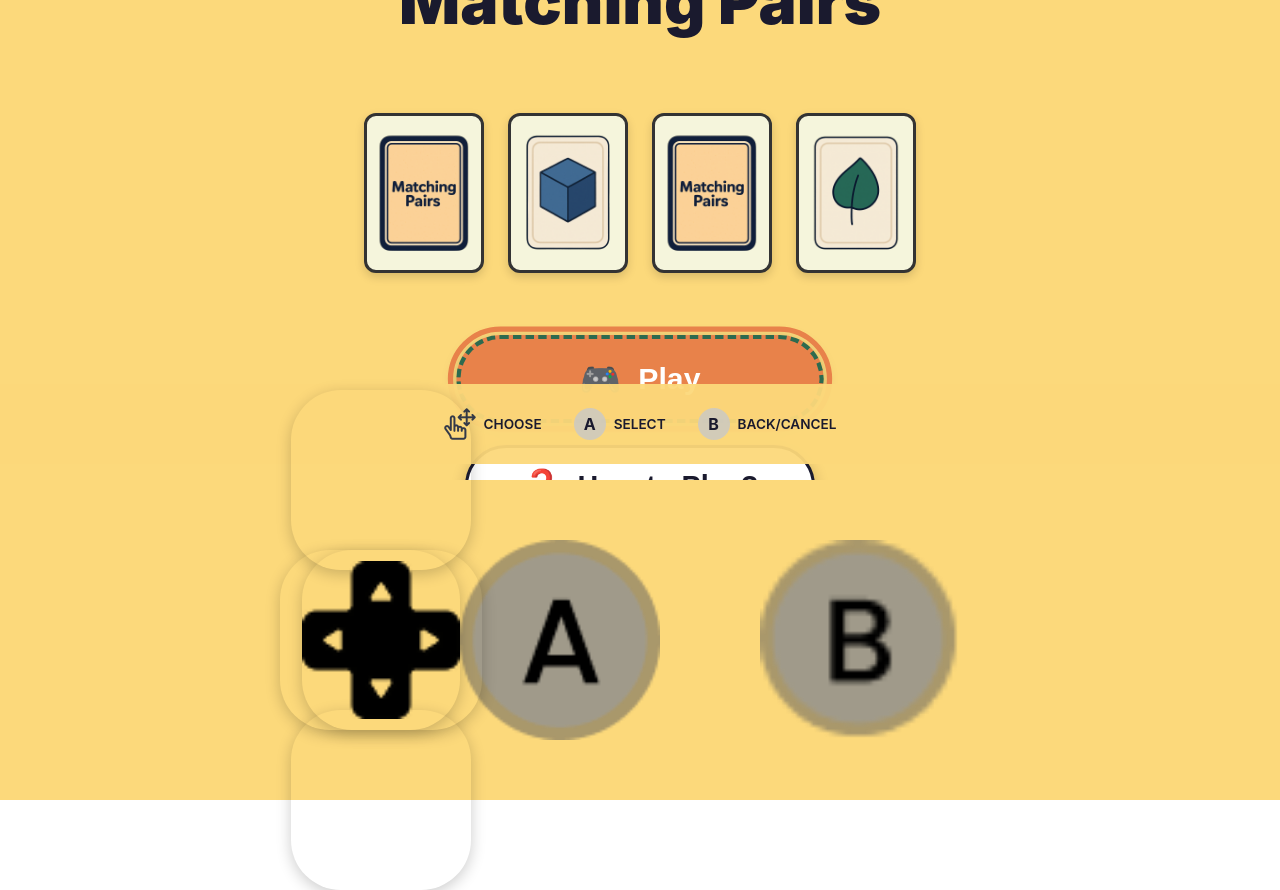
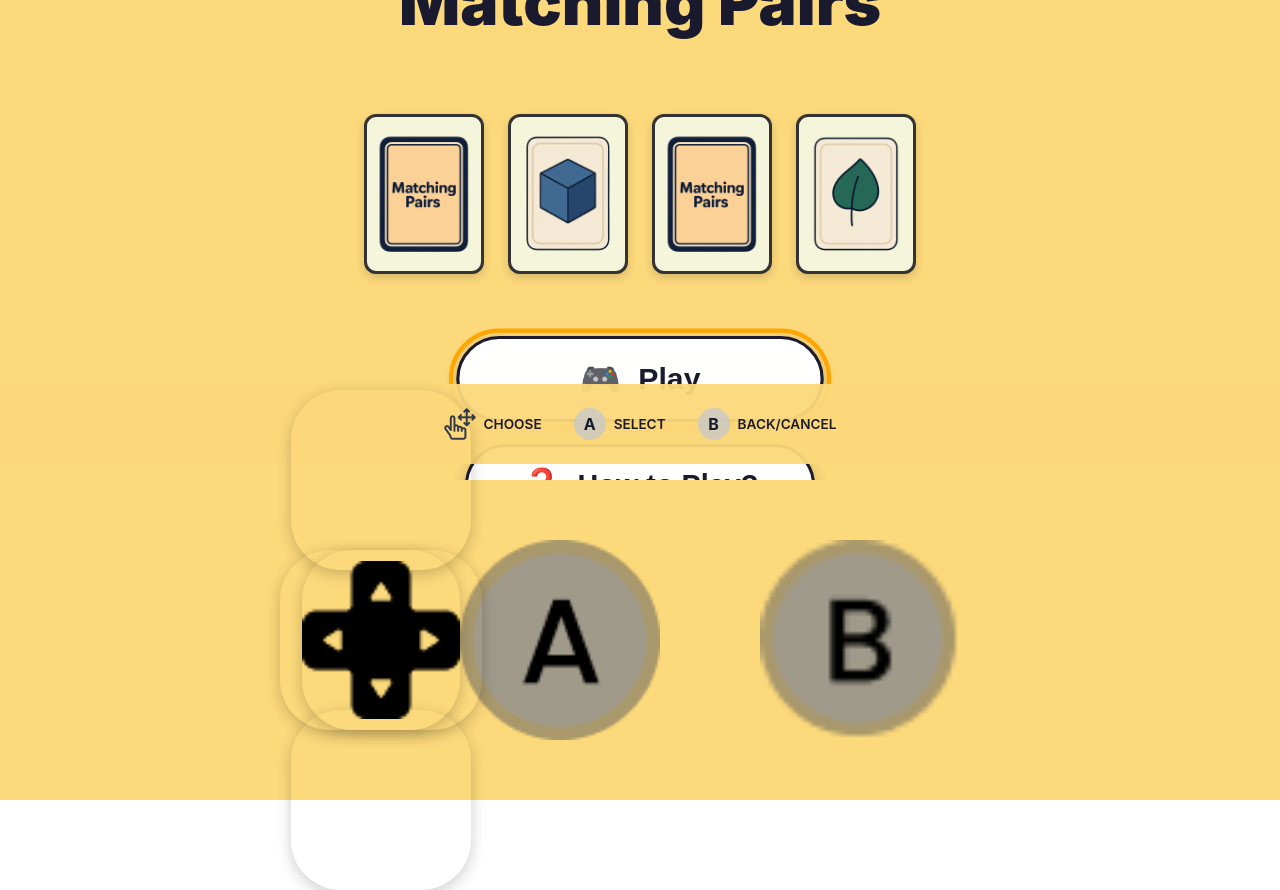
Before and after one commit to MikeQih/senior-connect-app, a React (Vite) app: page /game/matchingpairs/entry in a window 1280 px wide. Built offline with nearby package versions, Linux system fonts and the light colour scheme.

Commit message:
adjust the blinking mechanism of the game buttons at the entry page

```diff
--- a/src/pages/MatchingPairsEntry.css
+++ b/src/pages/MatchingPairsEntry.css
@@ -77,16 +77,15 @@
   border: 3px solid #1a1a2e;
   border-radius: 50px;
   cursor: pointer;
-  transition: all 0.3s;
   background: white;
   color: #1a1a2e;
   min-width: 350px;
 }
 
 .mp-entry-play {
-  border-style: dashed;
-  border-width: 4px;
-  border-color: #2d6a4f;
+  border-style: solid;
+  border-width: 3px;
+  border-color: #1a1a2e;
 }
 
 .mp-entry-play:hover {
@@ -97,6 +96,7 @@
 .mp-entry-tutorial {
   border-style: solid;
   border-width: 3px;
+  border-color: #1a1a2e;
 }
 
 .mp-entry-tutorial:hover {
@@ -112,12 +112,28 @@
   font-size: 1.8rem;
 }
 
+/* Blinking animation for background and border */
+@keyframes blinkButton {
+  0%, 100% {
+    background-color: #E8824A;
+    border-color: #E8824A;
+    border-style: dashed;
+    color: white;
+  }
+  50% {
+    background-color: white;
+    border-color: #1a1a2e;
+    border-style: solid;
+    color: #1a1a2e;
+  }
+}
+
 .mp-entry-btn.cursor {
-  outline: 5px solid #E8824A;
-  outline-offset: 3px;
-  background-color: #E8824A;
-  color: white;
   transform: scale(1.05);
+}
+
+.mp-entry-btn.blink {
+  animation: blinkButton 1s ease-in-out infinite;
 }
 
 /* Control hints */
--- a/src/pages/MatchingPairsEntry.jsx
+++ b/src/pages/MatchingPairsEntry.jsx
@@ -21,6 +21,32 @@ function MatchingPairsEntry() {
   const handleBack = () => {
     navigate('/game/select');
   };
+
+  // KEYBOARD INPUT
+  useEffect(() => {
+    const handleKeyDown = (e) => {
+      if (e.key === 'ArrowUp') {
+        e.preventDefault();
+        setSelectedButton(0);
+      } else if (e.key === 'ArrowDown') {
+        e.preventDefault();
+        setSelectedButton(1);
+      } else if (e.key === 'Enter' || e.key === ' ') {
+        e.preventDefault();
+        if (selectedButton === 0) {
+          handlePlay();
+        } else {
+          handleTutorial();
+        }
+      } else if (e.key === 'Escape') {
+        e.preventDefault();
+        handleBack();
+      }
+    };
+
+    window.addEventListener('keydown', handleKeyDown);
+    return () => window.removeEventListener('keydown', handleKeyDown);
+  }, [selectedButton]);
 
   // HARDWARE INPUT
   useEffect(() => {
@@ -99,7 +125,7 @@ function MatchingPairsEntry() {
         {/* Buttons */}
         <div className="mp-entry-buttons">
           <button
-            className={`mp-entry-btn mp-entry-play ${selectedButton === 0 ? 'cursor' : ''}`}
+            className={`mp-entry-btn mp-entry-play ${selectedButton === 0 ? 'cursor blink' : ''}`}
             onClick={handlePlay}
           >
             <span className="mp-entry-icon">🎮</span>
@@ -107,7 +133,7 @@ function MatchingPairsEntry() {
           </button>
 
           <button
-            className={`mp-entry-btn mp-entry-tutorial ${selectedButton === 1 ? 'cursor' : ''}`}
+            className={`mp-entry-btn mp-entry-tutorial ${selectedButton === 1 ? 'cursor blink' : ''}`}
             onClick={handleTutorial}
           >
             <span className="mp-entry-icon">❓</span>
```
